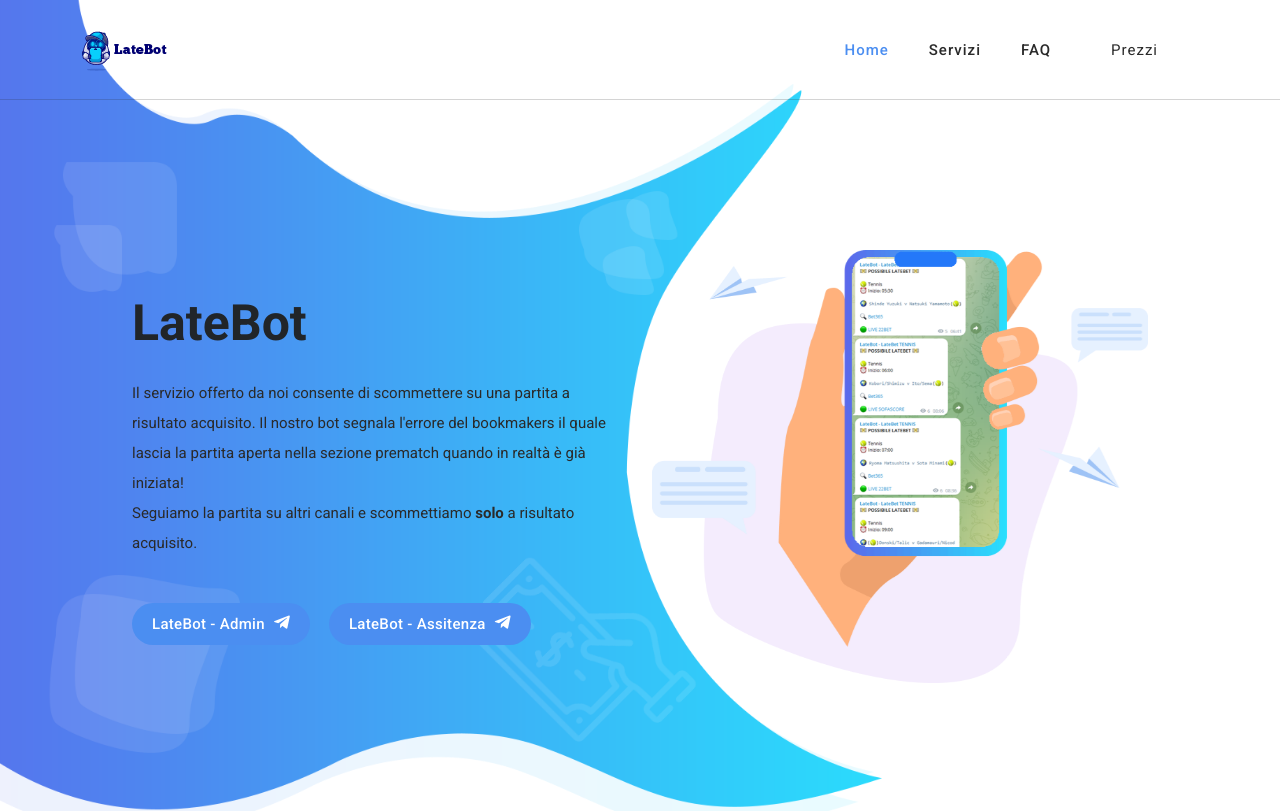
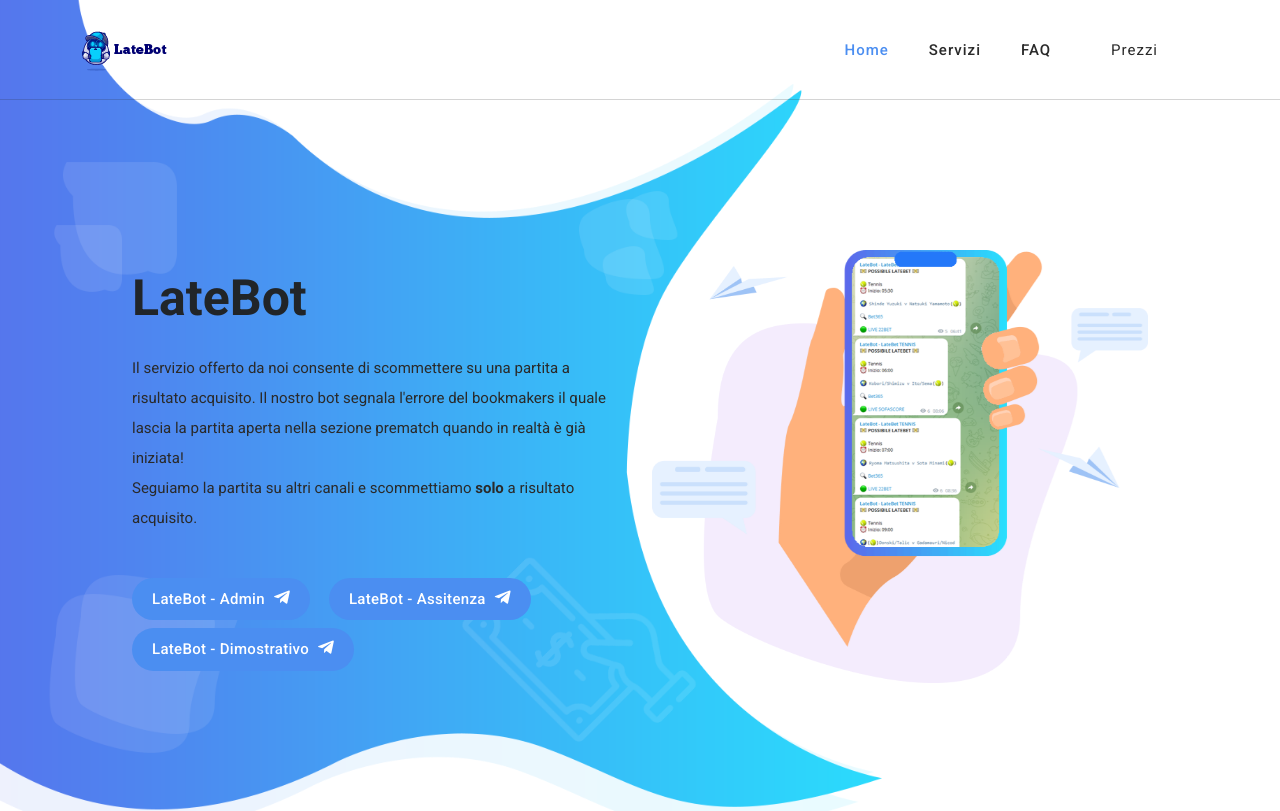
Before and after one commit to Late-Bot/late-bot.github.io, a plain HTML site: page index.html in a window 1280 px wide. Shown: the top 811 px of the page. Drawn offline with Linux system fonts and the light colour scheme.

Commit message:
Aggiunto link per canale dimostrativo

```diff
--- a/index.html
+++ b/index.html
@@ -98,6 +98,11 @@
                     </div>
                     <div class="white-button scroll-to-section">
                       <a href="https://t.me/latebotinfo">LateBot - Assitenza <i class="fab fa-telegram-plane"></i></a>
+                    </div>
+                  </div>
+                  <div class="col-lg-12 mt-2">
+                    <div class="white-button scroll-to-section">
+                      <a href="https://t.me/+FPq2uL7amO0wYjM0">LateBot - Dimostrativo <i class="fab fa-telegram-plane"></i></a>
                     </div>
                   </div>
                 </div>
@@ -331,6 +336,7 @@
             <h4>Contattaci</h4>
             <p><a href="https://t.me/latebotadmin">LateBot - Admin <i class="fab fa-telegram-plane"></i></a></p>
             <p><a href="https://t.me/latebotinfo">LateBot - Assitenza <i class="fab fa-telegram-plane"></i></a></p>
+            <p><a href="https://t.me/+FPq2uL7amO0wYjM0">LateBot - Dimostrativo <i class="fab fa-telegram-plane"></i></a></p>
           </div>
         </div>
         <div class="col-lg-2">
```
